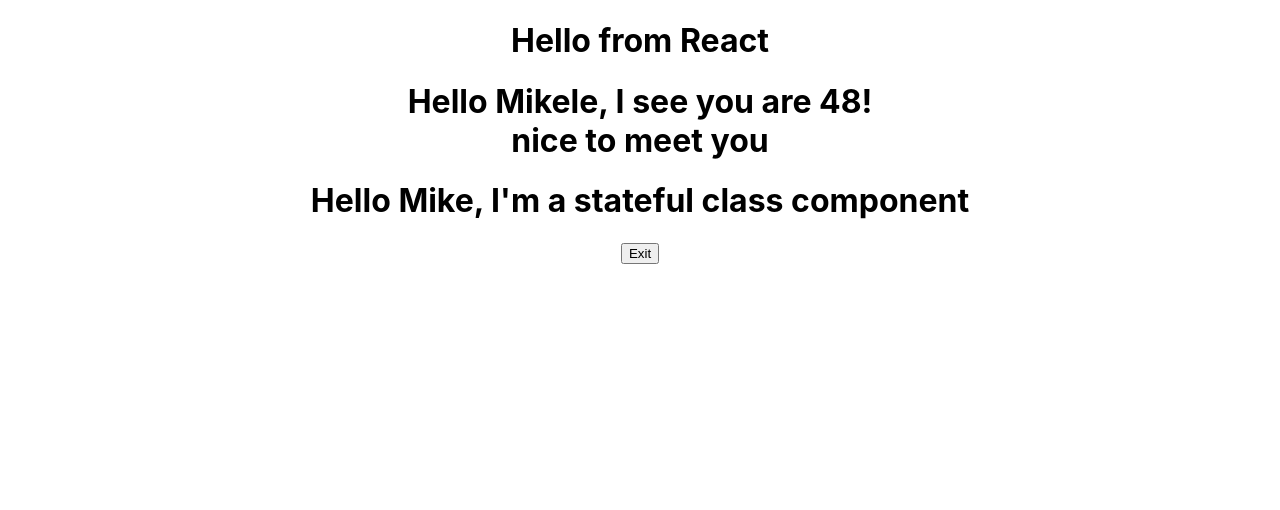
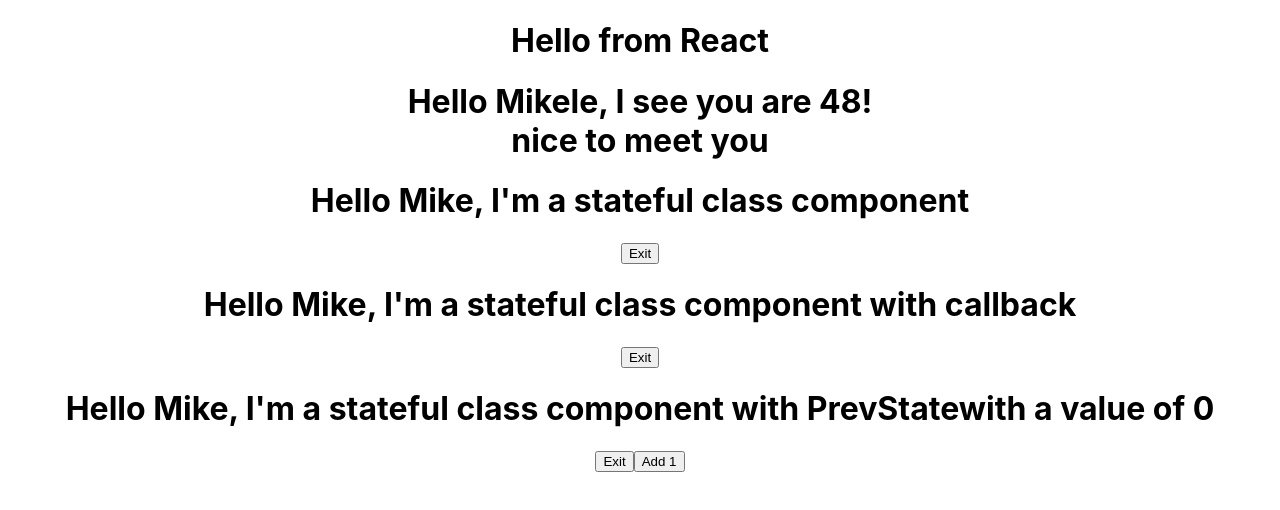
Before and after one commit to fabi8bit/React, a React (Create React App) app in the folder my-app/: page / in a window 1280 px wide. Shown: the top 510 px of the page. Built offline with nearby package versions, Linux system fonts and the light colour scheme.

Commit message:
setState with prevState

```diff
--- a/my-app/src/App.js
+++ b/my-app/src/App.js
@@ -4,13 +4,16 @@ import FunctionalGreeting from './components/FunctionalGreeting';
 import FunctionalGreetingWithProps from './components/FunctionalGreetingWithProps';
 import StatefulGreeting from './components/StatefulGreeting';
 import StatefulGreetingWithCallback from './components/StatefulGreetingWithCallback';
+import StatefulGreetingWithPrevState from './components/StatefulGreetingWithPrevState';
 
 function App() {
   return (
     <div className="App">
       <FunctionalGreeting />
       <FunctionalGreetingWithProps greeting="nice to meet you" name="Mikele" age="48" />
-      <StatefulGreetingWithCallback greeting="I'm a stateful class component" name="Mike" />
+      <StatefulGreeting greeting="I'm a stateful class component" name="Mike" />
+      <StatefulGreetingWithCallback greeting="I'm a stateful class component with callback" name="Mike" />
+      <StatefulGreetingWithPrevState greeting="I'm a stateful class component with PrevState" name="Mike" />
     </div>
   );
 }
--- /dev/null
+++ b/my-app/src/components/StatefulGreetingWithPrevState.js
@@ -0,0 +1,85 @@
+import React from "react";
+
+class StatefulGreetingWithPrevState extends React.Component {
+
+    constructor(props) {
+        super(props);    // super() ensure that the constructor
+                    //for the parent class (React.Component)
+                    //is also called
+                    //*** important: props needs to be passed also
+                    // to the parent ( super(props) )***
+        this.state = {
+            introduction: "Hello",
+            buttonText: "Exit",
+            counter: 0
+        };
+    }
+
+
+    //WRONG METHOD
+
+    // handleClick() {
+    //     // console.log('button clicked')
+    //     this.setState({
+    //         introduction: this.state.introduction === "Hello" ? "Goodbye" : "Hello",
+    //         buttonText: this.state.buttonText === "Exit" ? "Enter" : "Exit"
+    //     }, //This piece of code will run after setState is complete
+    //         () => {
+    //         console.log('new state', this.state.introduction)
+    //         console.log('new state', this.state.buttonText)
+    //     });
+
+    // }
+
+
+    // incrementByOne() {
+    //     // console.log('button clicked')
+    //     this.setState({
+    //         counter: this.state.counter + 1,
+    //     }, //This piece of code will run after setState is complete
+    //         () => {
+    //         console.log('new state', this.state.introduction)
+    //         console.log('new state', this.state.buttonText)
+    //     });
+
+    // }
+
+
+    // CORRECT METHOD
+
+    handleClick() {
+        this.setState((prevState, prevProps) => {
+            console.log('previous State:', prevState)
+            console.log('previous Props:', prevProps)
+            return  {
+                introduction: prevState.introduction === "Hello" ? "Goodbye" : "Hello",
+                buttonText: prevState.buttonText === "Exit" ? "Enter" : "Exit"
+            }
+        });
+
+    }
+
+
+    incrementByOne() {
+        this.setState((prevState, prevProps) => {
+            console.log('previous State:', prevState)
+            console.log('previous Props:', prevProps)
+            return  {
+                counter: prevState.counter +1
+            }
+        })
+    }
+
+    render() {
+        return (
+            <div>
+                <h1>{this.state.introduction} {this.props.name}, {this.props.greeting}with a value of {this.state.counter}</h1>
+                <button onClick={() => this.handleClick()}>{this.state.buttonText}</button>
+                <button onClick={() => this.incrementByOne()}>Add 1</button>
+            </div>
+        )
+    }
+
+}
+
+export default StatefulGreetingWithPrevState;
```
Also changed, not shown: 1 other file (tests, documents, lock files or other folders).
